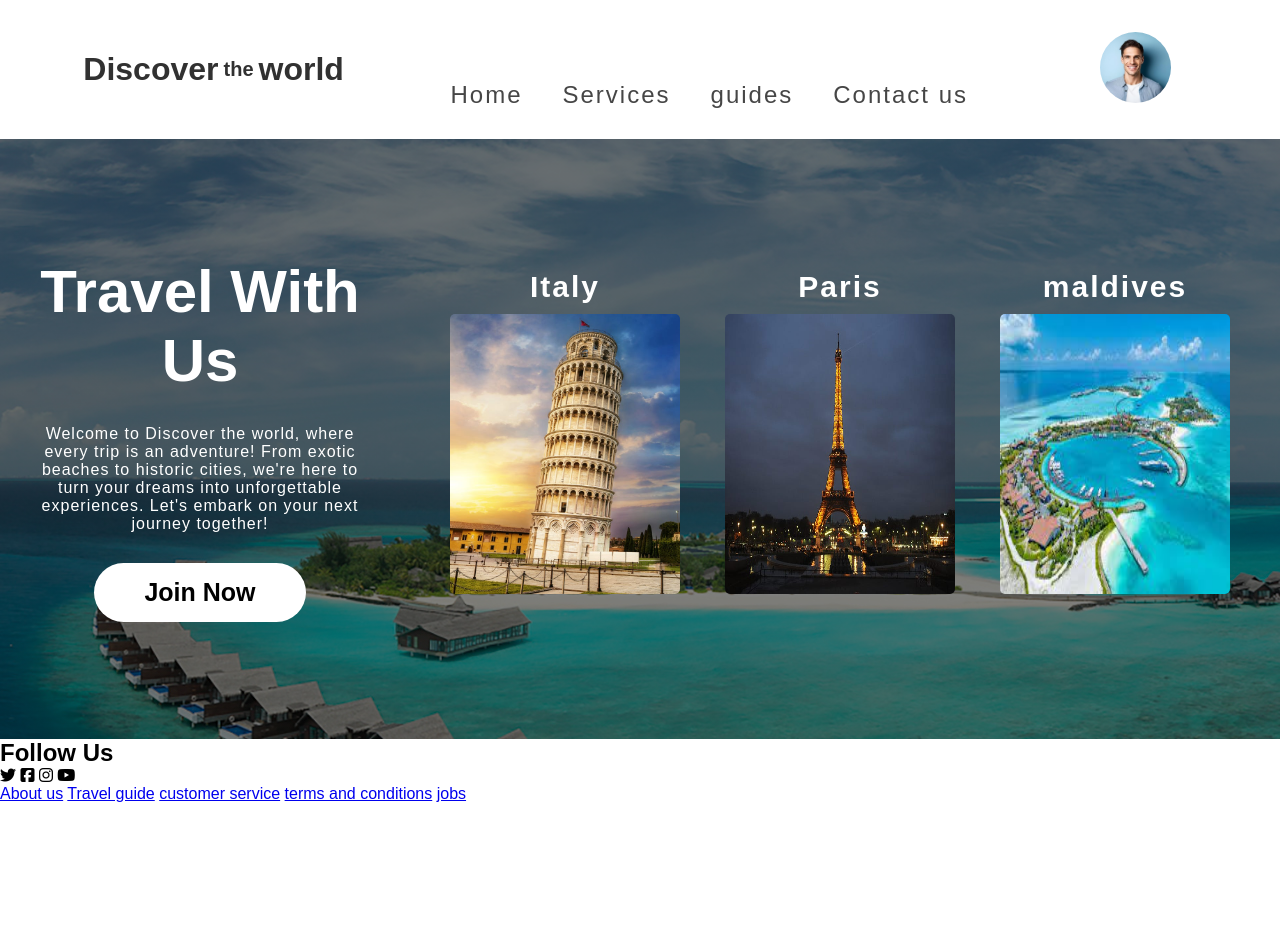
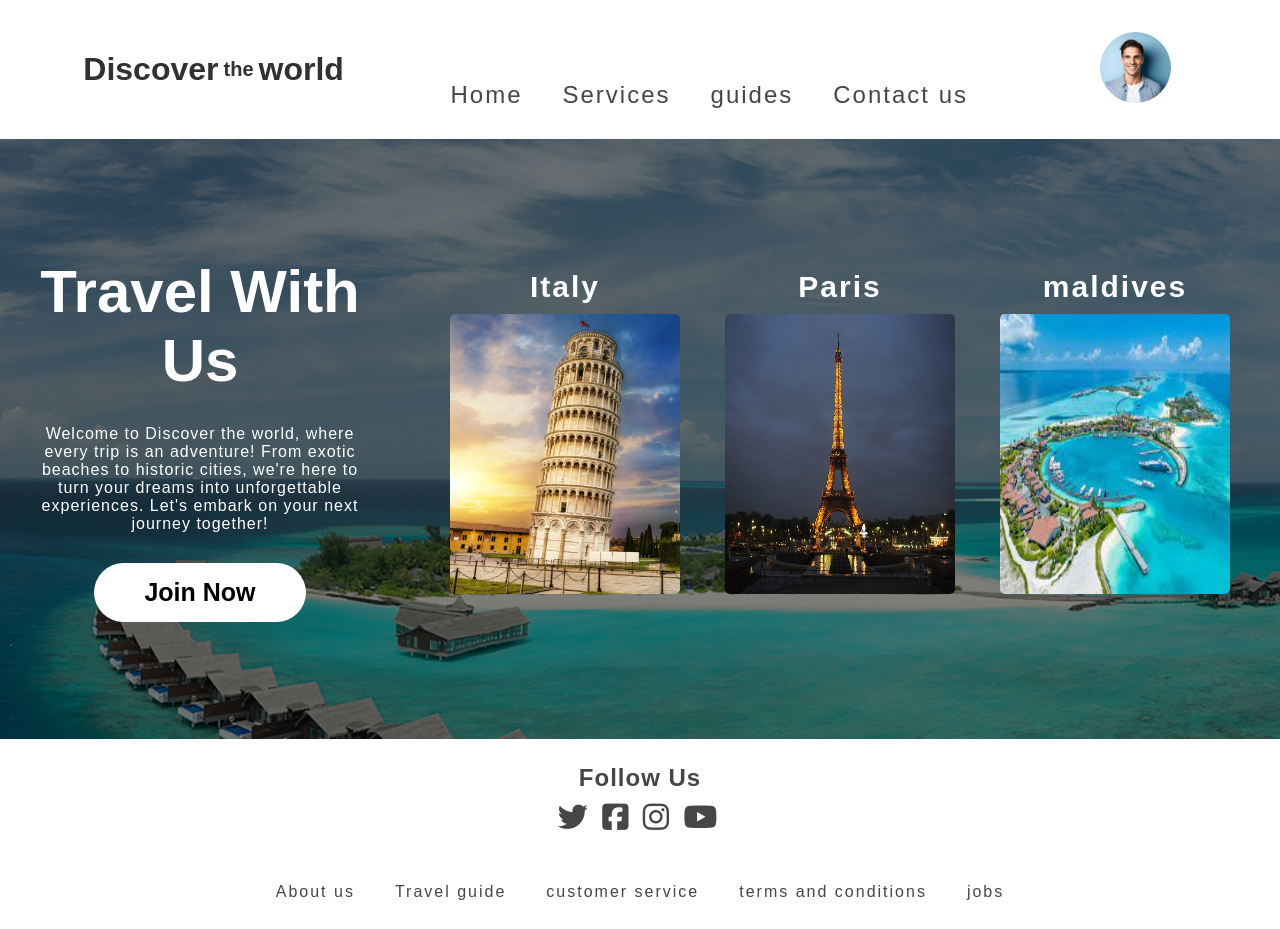
Before and after one commit to AliAbdelAall/Travel-Destination-Guide, a plain HTML site: page index.html in a window 1280 px wide. Before the commit the page ends 803 px from the top, so only its background shows below. Drawn offline with Linux system fonts and the light colour scheme.

Commit message:
styled the footer in the main page

```diff
--- a/index.html
+++ b/index.html
@@ -2,7 +2,7 @@
 <html lang="en">
 <head>
   <meta charset="UTF-8">
-  <meta name="viewport" content="width=device-width, initial-scale=1.0">
+
   <title>Travel Destination Guide</title>
   <link
       rel="stylesheet"
@@ -17,14 +17,14 @@
       <h1>Discover <p>the</p> world</h1>
       <nav class="nav">
         <ul>
-          <li><a class="nav-button" href="">Home</a></li>
-          <li><a class="nav-button" href="">Services</a></li>
-          <li><a class="nav-button" href="">guides</a></li>
-          <li><a class="nav-button" href="">Contact us</a></li>
+          <li><a class="nav-button" href="./index.html">Home</a></li>
+          <li><a class="nav-button" href="#">Services</a></li>
+          <li><a class="nav-button" href="#">guides</a></li>
+          <li><a class="nav-button" href="#">Contact us</a></li>
         </ul>
       </nav>
-      <div class="profile ">
-        <a  href="./pages/profile.html">
+      <div class="profile">
+        <a  href="/pages/profile.html">
           <img class="profile-image" src="images/profile.jpg" alt="profile">
         </a>
 
@@ -39,19 +39,19 @@
     <div class="destinations-wrapper">
       <div class="destination">
         <h2 class="destination-header">Italy</h2>
-        <a href="./pages/profile.html">
+        <a href="./pages/destinatiom.html">
           <img class="destination-image" src="images/italy.jpg" alt="profile">
         </a>
       </div>
       <div class="destination">
         <h2 class="destination-header">Paris</h2>
-        <a  href="./pages/profile.html">
+        <a  href="./pages/destinatiom.html">
           <img class="destination-image" src="images/paris.jpeg" alt="profile">
         </a>
       </div>
       <div class="destination">
         <h2 class="destination-header" >maldives</h2>
-        <a  href="./pages/profile.html">
+        <a  href="./pages/destinatiom.html">
           <img class="destination-image"  src="images/maldives.jpg" alt="profile">
         </a>
       </div>
@@ -70,11 +70,11 @@
       </div>
     </div>
     <div class="nav-footer">
-      <a class="nav-button" href="#">About us</a>
-      <a class="nav-button" href="#">Travel guide</a>
-      <a class="nav-button" href="#">customer service</a>
-      <a class="nav-button" href="#">terms and conditions</a>
-      <a class="nav-button" href="#">jobs</a>
+      <a class="nav-button footer-button" href="#">About us</a>
+      <a class="nav-button footer-button" href="#">Travel guide</a>
+      <a class="nav-button footer-button" href="#">customer service</a>
+      <a class="nav-button footer-button" href="#">terms and conditions</a>
+      <a class="nav-button footer-button" href="#">jobs</a>
     </div>
   </footer>
 </body>
--- a/styles/common/utilities.css
+++ b/styles/common/utilities.css
@@ -41,7 +41,7 @@
   font-size: 24px;
 }
 
-.nav ul li a{
+.nav-button{
   text-decoration: none;
   color: rgb(70, 70, 70);
   letter-spacing: 2px;
@@ -72,3 +72,55 @@
   border: none;
   opacity: 950%;
 }
+
+.footer{
+  display: flex;
+  flex-direction: column;
+  align-items: center;
+  justify-content: space-around;
+  height: 190px;
+  /* background-color: rgb(22, 29, 46); */
+}
+
+.social{
+  display: flex;
+  flex-direction: column;
+  align-items: center;
+  gap: 10px;
+}
+
+.contact{
+  letter-spacing: 5px;
+}
+
+.fa-brands{
+  font-size: 30px;
+  color: rgb(70, 70, 70);
+}
+
+/* .fa-twitter{
+  color: rgb(122, 168, 255);
+}
+
+.fa-square-facebook{
+  color: blue;
+}
+
+.fa-youtube{
+  color: red;
+} */
+
+.follow-heading{
+  color: rgb(70, 70, 70);
+  letter-spacing: 1px;
+}
+
+.nav-footer{
+  display: flex;
+  justify-content: center;
+  gap: 40px;
+}
+
+.footer-button{
+  border-bottom: solid 3px white;
+}
```
Also changed, not shown: pages/profile.html (+4 -0 lines).
